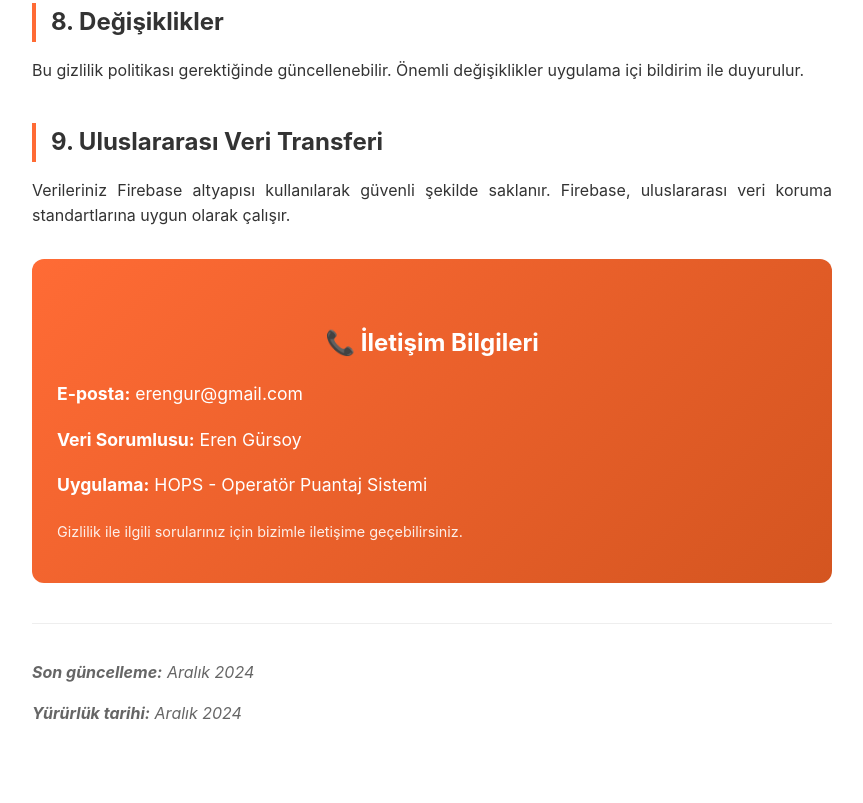
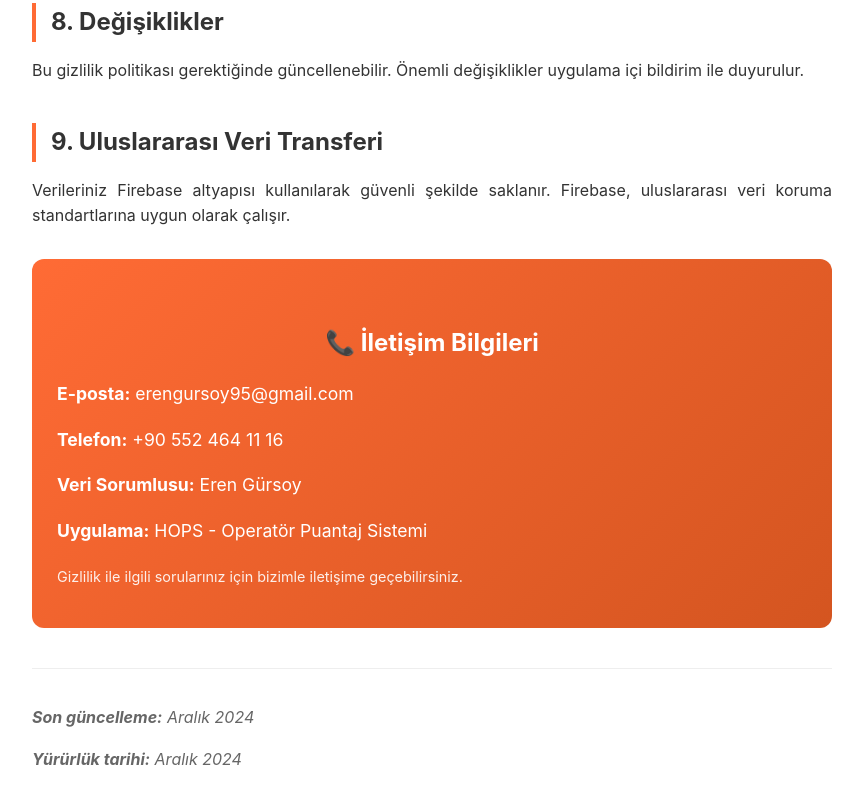
Before and after one commit to erengur/HopsSecurity, a plain HTML site: page index.html in a window 1280 px wide. Shown: the part 3137-3940 px from the top of the page, without its empty margins (208-1071 px from the left). Before the commit the page ends 3899 px from the top, so only its background shows below. Drawn offline with Linux system fonts and the light colour scheme.

Commit message:
İletişim bilgileri güncellendi - email ve telefon numarası eklendi

```diff
--- a/index.html
+++ b/index.html
@@ -241,7 +241,8 @@
     <div class="contact-box">
         <h2>📞 İletişim Bilgileri</h2>
         <div class="contact-info">
-            <p><strong>E-posta:</strong> erengur@gmail.com</p>
+            <p><strong>E-posta:</strong> erengursoy95@gmail.com</p>
+            <p><strong>Telefon:</strong> +90 552 464 11 16</p>
             <p><strong>Veri Sorumlusu:</strong> Eren Gürsoy</p>
             <p><strong>Uygulama:</strong> HOPS - Operatör Puantaj Sistemi</p>
         </div>
```
